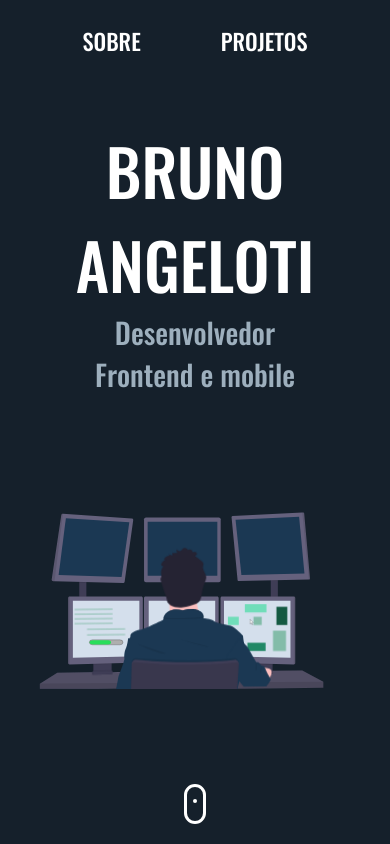
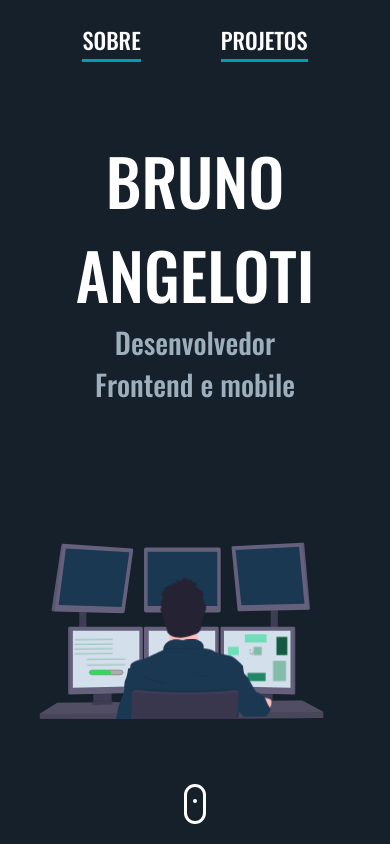
Before and after one commit to BrunoAngeloti/Portifolio, a Next.js app: page / in a window 390 px wide. Built offline with nearby package versions, Linux system fonts and the light colour scheme.

Commit message:
arrumei um pouco a responsividade

```diff
--- a/package.json
+++ b/package.json
@@ -12,6 +12,7 @@
     "aos": "^2.3.4",
     "next": "10.2.3",
     "react": "17.0.2",
-    "react-dom": "17.0.2"
+    "react-dom": "17.0.2",
+    "tailwindcss": "^2.1.4"
   }
 }
--- a/pages/index.js
+++ b/pages/index.js
@@ -14,7 +14,7 @@ export default function Home() {
   }, [])
 
   return (
-    <div className={styles.container}>
+    <div>
       <Head>
         <title>Bruno Angeloti</title>
         <meta name="description" content="Site do Bruno Angeloti Pires" />
--- a/styles/components/FirstPage.module.css
+++ b/styles/components/FirstPage.module.css
@@ -1,8 +1,7 @@
 .container{
   margin: 0;
   padding: 0;
-    display: flex;
-    flex-direction: column;
+  display: block;
   width: 100%;
 }
 
@@ -10,32 +9,31 @@
   width: 100%;
   height: 10vh;
   background-color: var(--background-green) ;
-
   display: flex;
   flex-direction: row;
   justify-content: space-between;
   align-items: center;
   padding-right: 3rem;
   padding-left: 3rem;
-
 }
 
 .header img {
-    width: 120px;
-
+  width: 10%;
+  margin-left: 2rem;
 }
 
 .buttons {
   display: flex;
-    flex-direction: row;
-    justify-content: flex-end;
-    align-items: center;
   padding-right: 3rem;
   padding-left: 3rem;
-
+  height: 100%;
+  flex-direction: row;
+  justify-content: center;
+  align-items: center;
+  width: 30%;
 }
 
-  .header h3{
+.buttons h3{
   color: var(--title);
   font-size: 1.7rem;
   font-weight: 500;
@@ -44,26 +42,22 @@
   margin-right: 2.5rem;
   margin-left: 2.5rem;
   text-decoration: none;
-
 }
 
-  .header h3:hover{
+.buttons h3:hover{
   cursor: pointer;
 }
 
-  .header h3::after{
+.buttons h3::after{
   content: '';
   display: block;
   border-bottom: solid 3px #019fb6;
   transform: scaleX(0);
   transition: transform 250ms ease-in-out;
-
-
 }
 
-  .header h3:hover::after{
+.buttons h3:hover::after{
   transform: scaleX(1);
-
 }
 
 .home {
@@ -72,9 +66,7 @@
   flex-direction: row;
   width: 100%;
   height: 90vh;
-    padding-bottom: 60px;
-
-
+  padding-bottom: 5%;
 }
 
 .content {
@@ -84,43 +76,33 @@
   justify-content: center;
   height: 100%;
   width: 100%;
-
-
-
 }
 
 .content h1{
   color: var(--title);
-    font-size: 4rem;
+  font-size: 5rem;
   font-weight: 500;
   font-family: 'Oswald', sans-serif;
   text-align: center;
   margin: 0;
-    display: flex;
-    flex-direction: row;
 }
-
 
 .content h2{
   color: var(--text);
-    font-size: 2rem;
+  font-size: 2.2rem;
   font-weight: 500;
   font-family: 'Oswald', sans-serif;
   margin: 0;
   text-align: center;
   max-width: 45%;
-
-
 }
 
 .image {
   height: 100%;
   width: 80%;
-
   display: flex;
   align-items: center;
   justify-content: center;
-
 }
 
 @media (max-width:900px) {
@@ -130,7 +112,6 @@
     .header img {
       display: none;
     }
-
     .content h1 {
       font-size: 8vw;
     }
@@ -145,19 +126,20 @@
     }
     .buttons{
         justify-content: center;
-
         width: 100%;
-
+    }
+    .header h3{
+      border-bottom: solid 3px #019fb6;
+    }
+    .buttons h3:hover::after{
+      transform: scaleX(0);
     }
 
 }
   @media (max-width:800px) {
-
     .content h1{
       font-size: 5rem;
     }
-
-
     .content h2{
       font-size: 1.8rem;
       max-width: 70%;
--- a/styles/components/Imagem.module.css
+++ b/styles/components/Imagem.module.css
@@ -10,8 +10,6 @@
     display: flex;
     align-items: center;
     justify-content: center;
-
-
 }
 
 @media (max-width:900px) {
```
Also changed, not shown: 1 other file (tests, documents, lock files or other folders). Lines whose indentation alone changed are shown as unchanged.
